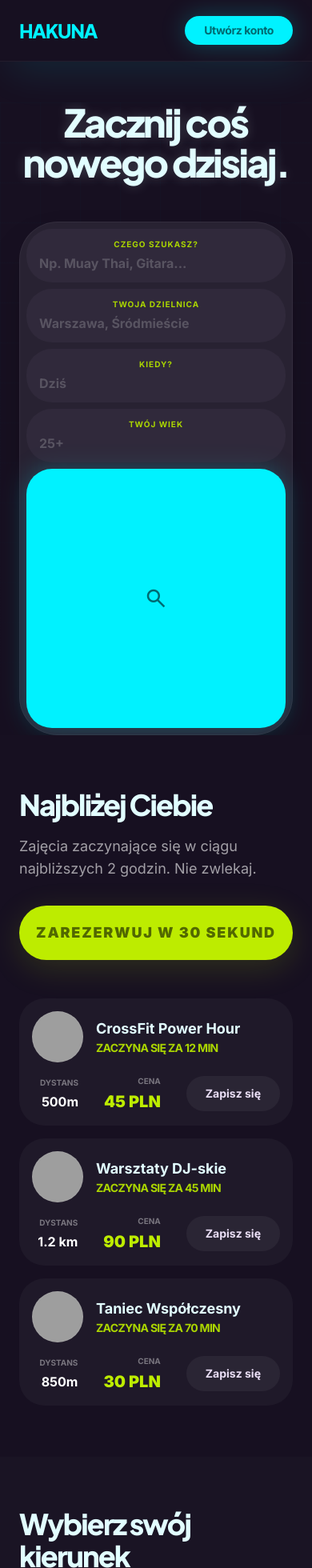
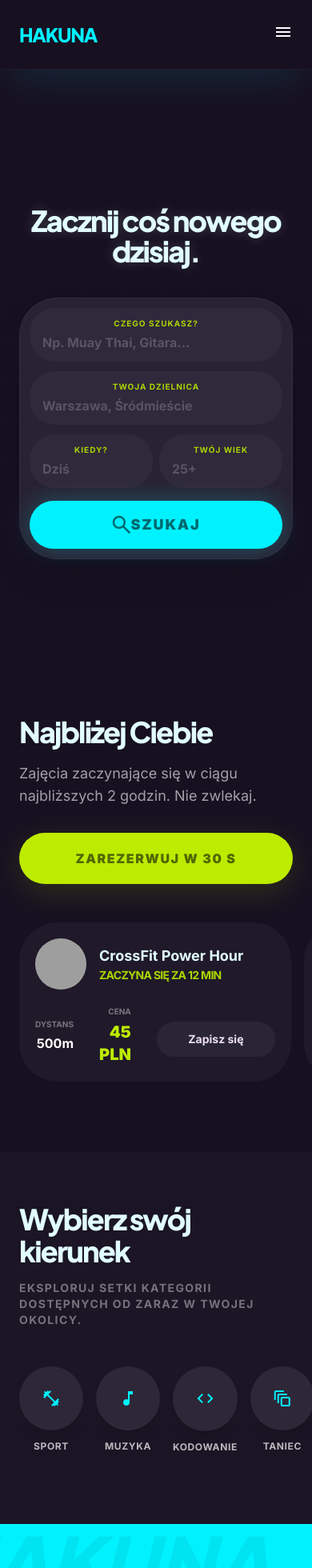
Before and after one commit to Wojciech-Krol/project-bahamas, a Next.js app: page / in a window 390 px wide. Shown: the top 1960 px of the page at 80% size. Built offline with nearby package versions, Linux system fonts and the light colour scheme; grey boxes are pictures that could not be loaded.

Commit message:
feat: optimize mobile search bar and add animated drawer menu

```diff
--- a/app/page.tsx
+++ b/app/page.tsx
@@ -1,5 +1,7 @@
+"use client";
+
 import Link from "next/link";
-
+import { useState } from "react";
 /* ────────────────────────────────────────────
  * Data — all content extracted, no hardcoded
  * strings in JSX
@@ -54,8 +56,47 @@ const categories = [
  * ──────────────────────────────────────────── */
 
 export default function HomePage() {
+  const [isMobileMenuOpen, setIsMobileMenuOpen] = useState(false);
+
   return (
     <>
+      {/* ───── Mobile Nav Drawer ───── */}
+      <div
+        className={`fixed inset-0 z-[60] flex transition-opacity duration-300 ${
+          isMobileMenuOpen ? "opacity-100 pointer-events-auto" : "opacity-0 pointer-events-none"
+        }`}
+      >
+        <div
+          className="absolute inset-0 bg-black/60 backdrop-blur-sm"
+          onClick={() => setIsMobileMenuOpen(false)}
+        />
+        <div
+          className={`absolute right-0 top-0 bottom-0 w-[80vw] max-w-sm bg-surface-container-high border-l border-white/10 p-6 flex flex-col gap-8 shadow-2xl transition-transform duration-300 ease-in-out ${
+            isMobileMenuOpen ? "translate-x-0" : "translate-x-full"
+          }`}
+        >
+          <div className="flex justify-between items-center">
+            <span className="text-xl font-black tracking-tighter text-primary-container" style={{ fontFamily: "var(--font-plus-jakarta)" }}>HAKUNA</span>
+            <button onClick={() => setIsMobileMenuOpen(false)} className="text-white hover:text-primary-container transition-colors p-2 -mr-2">
+              <span className="material-symbols-outlined text-3xl">close</span>
+            </button>
+          </div>
+          <div className="flex flex-col gap-6 text-lg font-bold">
+            <Link href="#" className="text-white hover:text-primary-container" onClick={() => setIsMobileMenuOpen(false)}>Biznes</Link>
+            <Link href="#" className="text-white hover:text-primary-container" onClick={() => setIsMobileMenuOpen(false)}>Odkrywaj</Link>
+            <Link href="#" className="text-white hover:text-primary-container" onClick={() => setIsMobileMenuOpen(false)}>Wydarzenia</Link>
+            <div className="h-px bg-white/10 w-full my-2" />
+            <button className="flex text-white hover:text-primary-container items-center gap-2">
+              <span className="material-symbols-outlined">language</span> PL/ENG
+            </button>
+            <Link href="#" className="text-white hover:text-primary-container" onClick={() => setIsMobileMenuOpen(false)}>Zaloguj się</Link>
+            <button className="mt-4 px-6 py-4 rounded-full font-black bg-primary-container text-on-primary-container glow-cyan hover:scale-[1.02] active:scale-95 transition-all text-center">
+              Utwórz konto
+            </button>
+          </div>
+        </div>
+      </div>
+
       {/* ───── TopNavBar ───── */}
       <header className="fixed left-0 right-0 z-50 top-0">
         <nav className="flex justify-between items-center bg-background border-b border-white/5 shadow-2xl shadow-primary-container/10 px-6 md:px-12 py-5">
@@ -86,10 +127,16 @@ export default function HomePage() {
               href="#"
               className="hidden md:block text-on-surface-variant hover:text-primary-container transition-colors duration-200"
             >
-              Zaloguj się
+              Zaloguj
             </Link>
-            <button className="px-6 py-2 rounded-full font-bold text-sm bg-primary-container text-on-primary-container hover:scale-[1.02] transition-all active:scale-95 duration-200 glow-cyan">
+            <button className="hidden sm:block px-6 py-2 rounded-full font-bold text-sm bg-primary-container text-on-primary-container hover:scale-[1.02] transition-all active:scale-95 duration-200 glow-cyan">
               Utwórz konto
+            </button>
+            <button
+              className="md:hidden text-white hover:text-primary-container transition-colors p-2 -mr-2"
+              onClick={() => setIsMobileMenuOpen(true)}
+            >
+              <span className="material-symbols-outlined text-3xl">menu</span>
             </button>
           </div>
         </nav>
@@ -105,21 +152,26 @@ export default function HomePage() {
 
           <div className="relative z-10 text-center max-w-5xl mx-auto w-full">
             <h1
-              className="font-extrabold text-5xl md:text-7xl lg:text-8xl tracking-tighter text-primary mb-12 text-glow-cyan leading-[1.05]"
+              className="font-extrabold text-4xl md:text-7xl lg:text-8xl tracking-tighter text-primary mb-10 md:mb-12 text-glow-cyan leading-[1.05]"
               style={{ fontFamily: "var(--font-plus-jakarta)" }}
             >
               Zacznij coś nowego dzisiaj.
             </h1>
 
             {/* ─── Search Bar ─── */}
-            <div className="bg-surface-container-high/80 backdrop-blur-2xl rounded-xl p-2 md:p-3 flex flex-col md:flex-row gap-2 shadow-2xl border border-white/5 max-w-4xl mx-auto">
+            <div className="bg-surface-container-high/80 backdrop-blur-2xl rounded-xl p-3 md:p-3 flex flex-col md:flex-row gap-3 md:gap-2 shadow-2xl border border-white/5 max-w-4xl mx-auto">
               <SearchField label="Czego szukasz?" placeholder="Np. Muay Thai, Gitara..." />
               <SearchField label="Twoja dzielnica" placeholder="Warszawa, Śródmieście" />
-              <SearchField label="Kiedy?" placeholder="Dziś" className="w-full md:w-32" />
-              <SearchField label="Twój wiek" placeholder="25+" className="w-full md:w-32" />
-              <button className="bg-primary-container text-on-primary-container hover:bg-primary-fixed-dim transition-all aspect-square md:aspect-auto md:px-8 flex items-center justify-center rounded-lg active:scale-95 glow-cyan group">
-                <span className="material-symbols-outlined font-black scale-125 group-hover:scale-150 transition-transform">
+              <div className="flex gap-2 w-full md:w-auto">
+                <SearchField label="Kiedy?" placeholder="Dziś" className="w-1/2 md:w-32" />
+                <SearchField label="Twój wiek" placeholder="25+" className="w-1/2 md:w-32" />
+              </div>
+              <button className="bg-primary-container text-on-primary-container hover:bg-primary-fixed-dim transition-all aspect-auto md:aspect-square py-4 md:py-0 w-full md:w-auto md:px-8 flex items-center justify-center rounded-lg active:scale-95 glow-cyan group mt-1 md:mt-0">
+                <span className="material-symbols-outlined font-black scale-125 group-hover:scale-150 transition-transform hidden md:block">
                   search
+                </span>
+                <span className="md:hidden font-black text-lg uppercase tracking-widest">
+                  Szukaj
                 </span>
               </button>
             </div>
@@ -138,16 +190,16 @@ export default function HomePage() {
             <p className="text-white/60 text-lg mb-8 max-w-xs">
               Zajęcia zaczynające się w ciągu najbliższych 2 godzin. Nie zwlekaj.
             </p>
-            <button className="w-full py-5 rounded-full bg-tertiary-container text-on-tertiary-container font-black text-lg uppercase tracking-widest hover:scale-[1.03] transition-all glow-lime">
-              Zarezerwuj w 30 sekund
+            <button className="w-full py-5 rounded-full bg-tertiary-container text-on-tertiary-container font-black text-base md:text-lg uppercase tracking-widest hover:scale-[1.03] transition-all glow-lime">
+              Zarezerwuj w 30 s
             </button>
           </div>
 
-          <div className="lg:col-span-8 flex flex-col gap-4">
+          <div className="lg:col-span-8 flex flex-nowrap md:flex-col overflow-x-auto snap-x snap-mandatory gap-4 pb-6 md:pb-0 -mx-6 px-6 md:mx-0 md:px-0 scrollbar-hide">
             {nearbyClasses.map((cls) => (
               <div
                 key={cls.id}
-                className="bg-surface-container-low p-4 md:p-6 rounded-lg flex flex-col md:flex-row md:items-center justify-between group hover:bg-surface-container-high transition-all cursor-pointer gap-4"
+                className="bg-surface-container-low min-w-[85vw] md:min-w-0 snap-center p-5 md:p-6 rounded-xl flex flex-col md:flex-row md:items-center justify-between group hover:bg-surface-container-high transition-all cursor-pointer gap-5 shrink-0"
               >
                 <div className="flex items-center gap-4 md:gap-6">
                   <div
@@ -180,7 +232,7 @@ export default function HomePage() {
                       {cls.price}
                     </span>
                   </div>
-                  <button className="bg-white/5 hover:bg-white/10 px-6 py-3 rounded-full text-sm font-bold transition-all whitespace-nowrap">
+                  <button className="bg-white/5 hover:bg-white/10 px-6 py-3 rounded-full text-sm font-bold transition-all whitespace-nowrap w-full md:w-auto mt-2 md:mt-0">
                     Zapisz się
                   </button>
                 </div>
@@ -204,11 +256,11 @@ export default function HomePage() {
               </p>
             </div>
 
-            <div className="grid grid-cols-4 md:grid-cols-4 lg:grid-cols-8 gap-6 md:gap-8">
+            <div className="flex overflow-x-auto snap-x snap-mandatory gap-4 md:gap-8 pb-6 -mx-6 px-6 md:mx-0 md:px-0 md:grid md:grid-cols-4 lg:grid-cols-8 scrollbar-hide">
               {categories.map((cat) => (
                 <div
                   key={cat.label}
-                  className="group flex flex-col items-center gap-3 md:gap-4 cursor-pointer"
+                  className="group flex flex-col items-center gap-3 md:gap-4 cursor-pointer min-w-[80px] md:min-w-0 snap-center shrink-0"
                 >
                   <div className="w-full aspect-square rounded-full bg-surface-container-high border-2 border-transparent group-hover:border-primary-container group-hover:scale-105 transition-all flex items-center justify-center shadow-lg relative overflow-hidden">
                     <div className="absolute inset-0 bg-primary-container/5 opacity-0 group-hover:opacity-100 transition-opacity" />
@@ -227,17 +279,17 @@ export default function HomePage() {
 
         {/* ───── Energy Banner CTA ───── */}
         <section className="py-20 bg-primary-container text-on-primary-container text-center overflow-hidden relative">
-          <div className="absolute -left-20 top-0 text-[10rem] font-black opacity-10 leading-none select-none italic uppercase" style={{ fontFamily: "var(--font-plus-jakarta)" }}>
+          <div className="absolute -left-20 top-0 text-[6rem] md:text-[10rem] font-black opacity-10 leading-none select-none italic uppercase" style={{ fontFamily: "var(--font-plus-jakarta)" }}>
             HAKUNA
           </div>
-          <div className="absolute -right-20 bottom-0 text-[10rem] font-black opacity-10 leading-none select-none italic uppercase" style={{ fontFamily: "var(--font-plus-jakarta)" }}>
+          <div className="absolute -right-20 bottom-0 text-[6rem] md:text-[10rem] font-black opacity-10 leading-none select-none italic uppercase" style={{ fontFamily: "var(--font-plus-jakarta)" }}>
             HAKUNA
           </div>
           <div className="relative z-10 px-6">
-            <h2 className="text-5xl md:text-7xl font-black tracking-tighter mb-6 leading-none uppercase italic" style={{ fontFamily: "var(--font-plus-jakarta)" }}>
+            <h2 className="text-4xl md:text-7xl font-black tracking-tighter mb-8 leading-none uppercase italic" style={{ fontFamily: "var(--font-plus-jakarta)" }}>
               Nie czekaj na okazję.<br />Stwórz ją teraz.
             </h2>
-            <button className="bg-[#0a0514] text-white px-12 py-5 rounded-full text-xl font-black hover:scale-105 transition-transform shadow-2xl uppercase tracking-tighter hover:shadow-xl hover:shadow-[#0a0514]/50">
+            <button className="bg-[#0a0514] w-full md:w-auto text-white px-8 md:px-12 py-5 rounded-full text-lg md:text-xl font-black hover:scale-105 transition-transform shadow-2xl uppercase tracking-tighter hover:shadow-xl hover:shadow-[#0a0514]/50">
               ZAREZERWUJ JUŻ TERAZ
             </button>
           </div>
```
